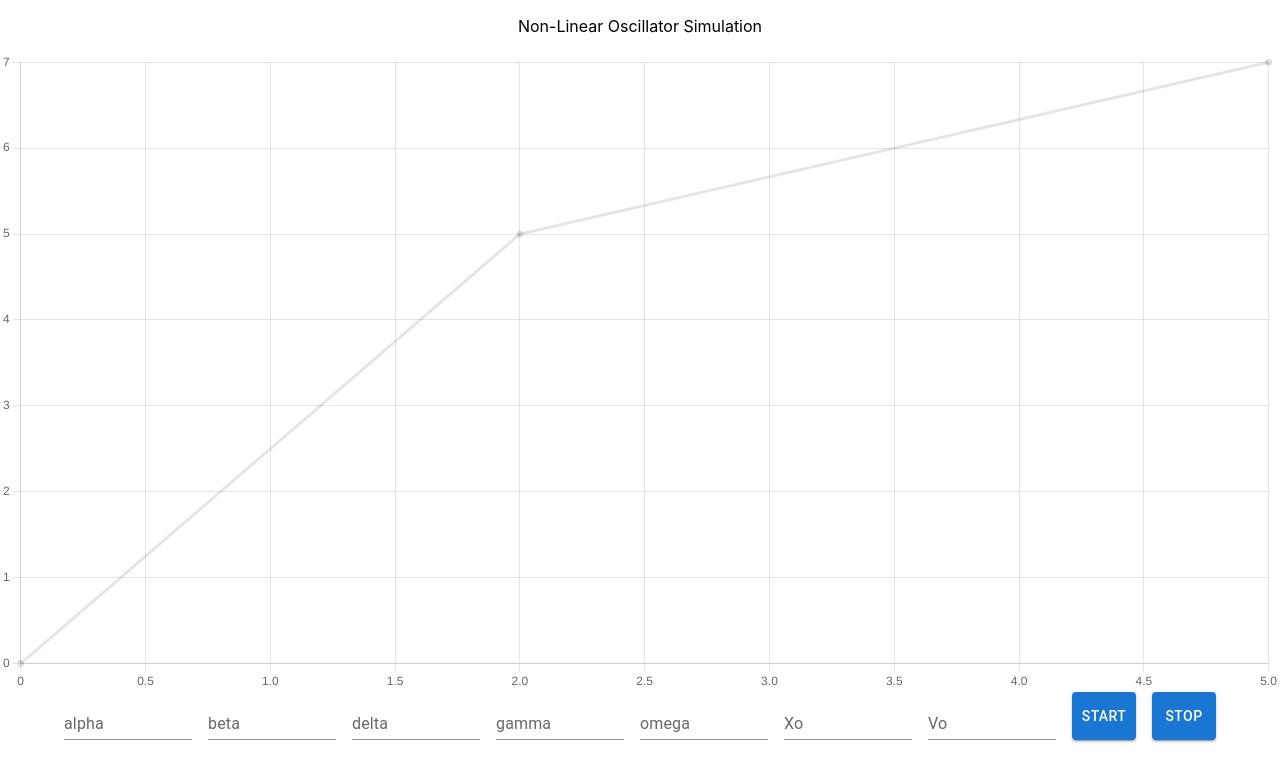
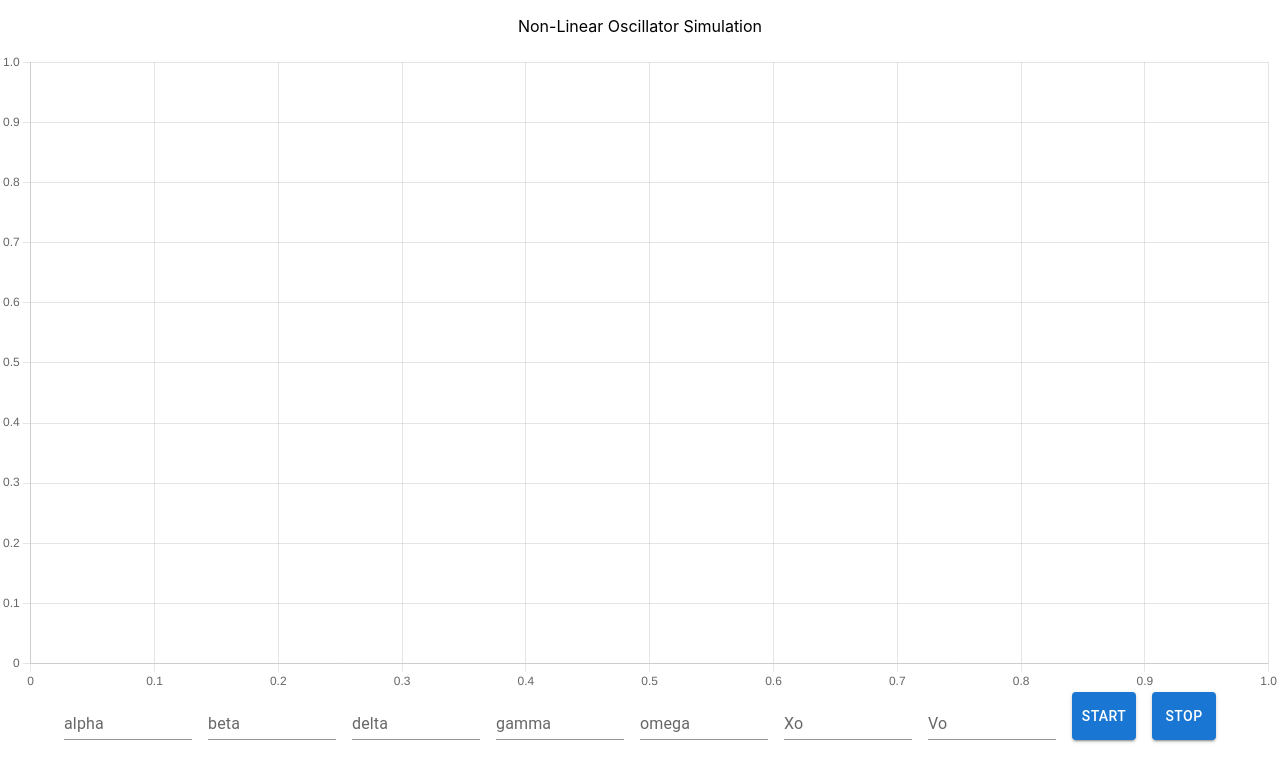
Before and after one commit to Zorokey1/NonLinearOscillatorPhysicsSim, a React (Create React App) app: page / in a window 1280 px wide. Shown: the top 782 px of the page. Built offline with nearby package versions, Linux system fonts and the light colour scheme.

Commit message:
Updating Chart!

```diff
--- a/src/App.js
+++ b/src/App.js
@@ -1,13 +1,18 @@
-import Graph from './Components/Graph';
-import Toolbar from './Components/Toolbar';
-import './App.css'
+import Graph from "./Components/Graph";
+import Toolbar from "./Components/Toolbar";
+import "./App.css";
+import { useState, useRef } from "react";
 
-export default function App(){
-    return (
-        <div className ="App">
-            <p className="BadTitle">Non-Linear Oscillator Simulation</p>
-            <Graph/>
-            <Toolbar/>
-        </div>
-    );
+export default function App() {
+  const [points, setPoints] = useState([
+
+  ]);
+
+  return (
+    <div className="App">
+      <p className="BadTitle">Non-Linear Oscillator Simulation</p>
+      <Graph points={points} />
+      <Toolbar points={points} setPoints = {setPoints}/>
+    </div>
+  );
 }
--- a/src/Components/Graph.js
+++ b/src/Components/Graph.js
@@ -1,27 +1,43 @@
 import { Scatter } from 'react-chartjs-2';
+import { useEffect, useState } from 'react';
+import { useRef } from 'react';
 import { Chart as ChartJS, LineElement, PointElement, LinearScale, Title } from 'chart.js';
-import { useRef } from 'react';
 ChartJS.register(LineElement, PointElement, LinearScale, Title);
 
-export default function Graph(){
+export default function Graph({points}){
     const chartRef = useRef(null);
-
-    const state = {
+    const [scatterOptions, setScatterOptions] = useState({
         datasets: [
             {
-                data: [{x:0, y: 0}, {x:2, y:5}, {x:5, y:7}],
+                data: points,
                 showLine: true
             }
         ]
 
-    }
+    });
+
+
+    useEffect(()=> {
+        const myChartRef = chartRef.current;
+        console.log(points);
+        setScatterOptions({
+            datasets: [
+                {
+                    data: points,
+                    showLine: true
+                }
+            ]
+        })
+        myChartRef.update();
+    }, [points]);
+
 
     return (
         <div className="ChartContainer">
             <Scatter
+                className="Chart"
+                data={scatterOptions}
                 ref={chartRef}
-                className="Chart"
-                data={state}
                 id="scatterPlot"
             />
            <script type="module" src="./Components/Graph.js"></script>
--- a/src/Components/Toolbar.js
+++ b/src/Components/Toolbar.js
@@ -1,24 +1,8 @@
-import Button from '@mui/material/Button';
-import TextField from '@mui/material/TextField';
-import Stack from '@mui/material/Stack';
+import Button from "@mui/material/Button";
+import TextField from "@mui/material/TextField";
+import Stack from "@mui/material/Stack";
 
-
-export default function Toolbar(){
-    return (
-        <Stack className="Toolbar" direction="row" spacing={2}>
-            <TextField className="InputArea" id="alpha" label="alpha" variant="standard" onKeyDown={typing}/>
-            <TextField className="InputArea" id="beta" label="beta" variant="standard" onKeyDown={typing}/>
-            <TextField className="InputArea" id="delta" label="delta" variant="standard" onKeyDown={typing}/>
-            <TextField className="InputArea" id="gamma" label="gamma" variant="standard" onKeyDown={typing}/>
-            <TextField className="InputArea" id="omega" label="omega" variant="standard" onKeyDown={typing}/>
-            <TextField className="InputArea" id="initialX" label="Xo" variant="standard" onKeyDown={typing}/>
-            <TextField className="InputArea" id="initialV" label="Vo" variant="standard" onKeyDown={typing}/>
-            <Button className ="StartButton" label="Start" variant="contained" onClick={handleStart}>Start</Button>
-            <Button className ="StopButton" label="Stop" variant="contained" onClick={handleStop}>Stop</Button>
-        </Stack>
-    )
-}
-
+export default function Toolbar({ points, setPoints}) {
     const handleStart = (event) => {
     event.preventDefault();
     const alpha = document.getElementById("alpha").value;
@@ -29,40 +13,114 @@ const handleStart = (event) => {
     const Xo = document.getElementById("initialX").value;
     const Vo = document.getElementById("initialV").value;
 
-
-    console.log(chart);
-
     const options = {
-        method: 'GET',
+      method: "GET",
       headers: {
-            "alpha": alpha,
-            "beta": beta,
-            "delta": delta,
-            "gamma": gamma,
-            "omega": omega,
-            "Xo": Xo,
-            "Vo": Vo,
-            "to": 0,
-            "tf": 10
-        }
-    }
+        alpha: alpha,
+        beta: beta,
+        delta: delta,
+        gamma: gamma,
+        omega: omega,
+        Xo: Xo,
+        Vo: Vo,
+        to: 0,
+        tf: 10,
+      },
+    };
 
     console.log(Number(alpha) + Number(beta));
-    fetch("http://127.0.0.1:5000/odeSolver/",options)
+    fetch("http://127.0.0.1:5000/odeSolver/", options)
       .then((response) => response.json())
       .then((json) => {
-        console.log(json)
+        console.log(json);
+        //console.log(handleOdeSolve);
+        points = [json[1], json[2]];
+        console.log(points);
+        console.log("Toolbar");
+        setPoints(points);
+
       });
-}
-
+  };
 
   const handleStop = (event) => {
-    console.log("Stop")
-}
+    console.log("Stop");
+  };
 
   const typing = (event) => {
-    if(isNaN(event.key) && event.key.length === 1 && event.key !== "."){
+    if (isNaN(event.key) && event.key.length === 1 && event.key !== ".") {
       event.preventDefault();
+    }
+  };
+
+  return (
+
+    <Stack className="Toolbar" direction="row" spacing={2}>
+      <TextField
+        className="InputArea"
+        id="alpha"
+        label="alpha"
+        variant="standard"
+        onKeyDown={typing}
+      />
+      <TextField
+        className="InputArea"
+        id="beta"
+        label="beta"
+        variant="standard"
+        onKeyDown={typing}
+      />
+      <TextField
+        className="InputArea"
+        id="delta"
+        label="delta"
+        variant="standard"
+        onKeyDown={typing}
+      />
+      <TextField
+        className="InputArea"
+        id="gamma"
+        label="gamma"
+        variant="standard"
+        onKeyDown={typing}
+      />
+      <TextField
+        className="InputArea"
+        id="omega"
+        label="omega"
+        variant="standard"
+        onKeyDown={typing}
+      />
+      <TextField
+        className="InputArea"
+        id="initialX"
+        label="Xo"
+        variant="standard"
+        onKeyDown={typing}
+      />
+      <TextField
+        className="InputArea"
+        id="initialV"
+        label="Vo"
+        variant="standard"
+        onKeyDown={typing}
+      />
+      <Button
+        className="StartButton"
+        label="Start"
+        variant="contained"
+        onClick={handleStart}
+      >
+        Start
+      </Button>
+      <Button
+        className="StopButton"
+        label="Stop"
+        variant="contained"
+        onClick={handleStop}
+      >
+        Stop
+      </Button>
+    </Stack>
+  );
 
 }
-}
```
Also changed, not shown: 1 other file (tests, documents, lock files or other folders). Lines whose indentation alone changed are shown as unchanged.
